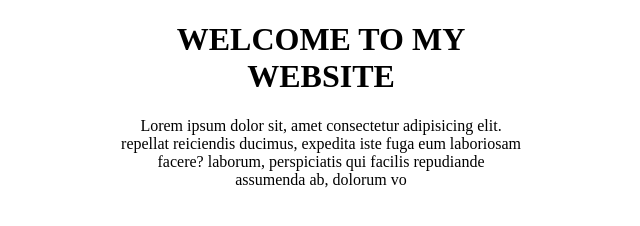
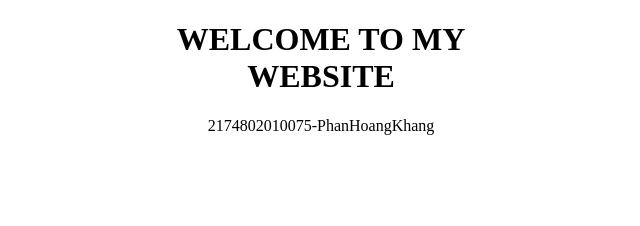
Before and after one commit to KhangPhan1121/netlify-app, a plain HTML site: page index.html in a window 1280 px wide. Shown: the whole page, without its empty margins (319-959 px from the left). Drawn offline with Linux system fonts and the light colour scheme.

Commit message:
Update index.html

```diff
--- a/index.html
+++ b/index.html
@@ -10,9 +10,7 @@
 <body>
     <div class="container">
         <h1>WELCOME TO MY WEBSITE</h1>
-        <p>Lorem ipsum dolor sit, amet consectetur adipisicing elit.
-            repellat reiciendis ducimus, expedita iste fuga eum laboriosam facere?
-            laborum, perspiciatis qui facilis repudiande assumenda ab, dolorum vo
+        <p>2174802010075-PhanHoangKhang
         </p>
     </div>
 </body>
```
